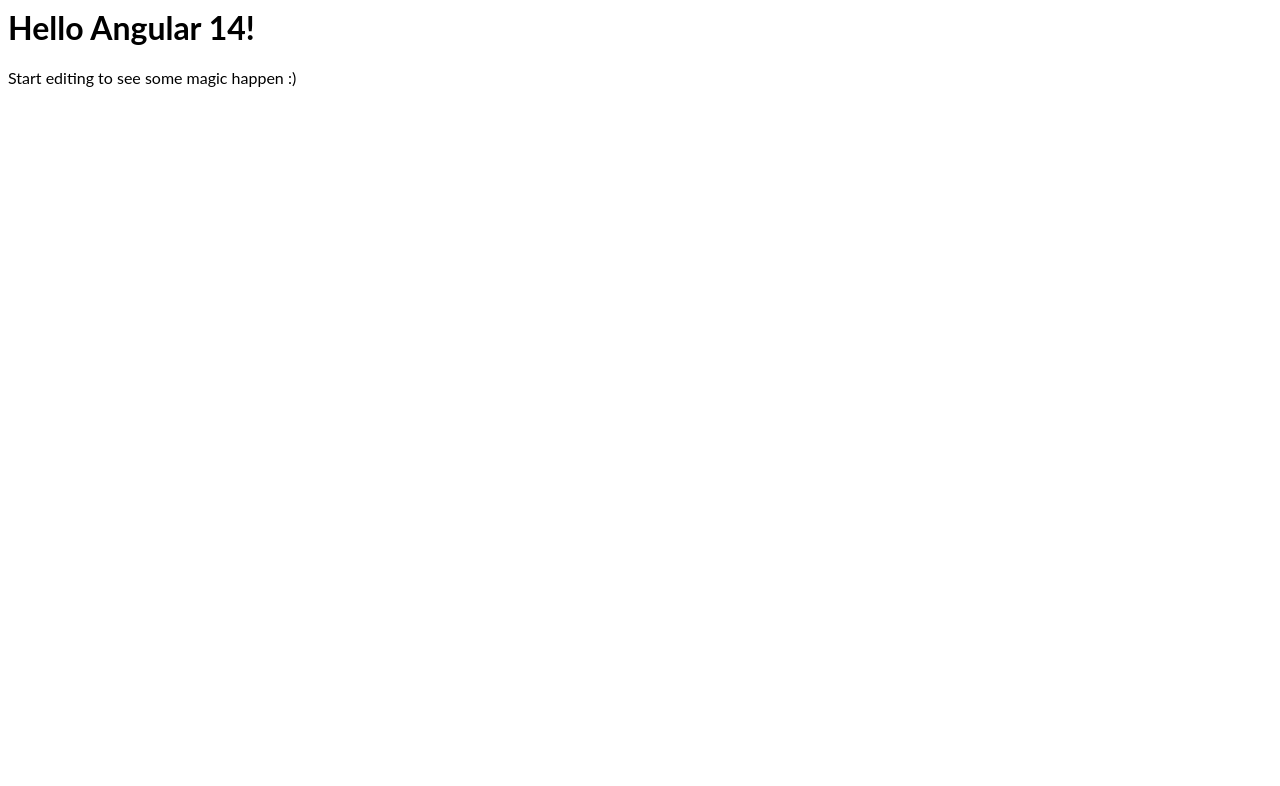
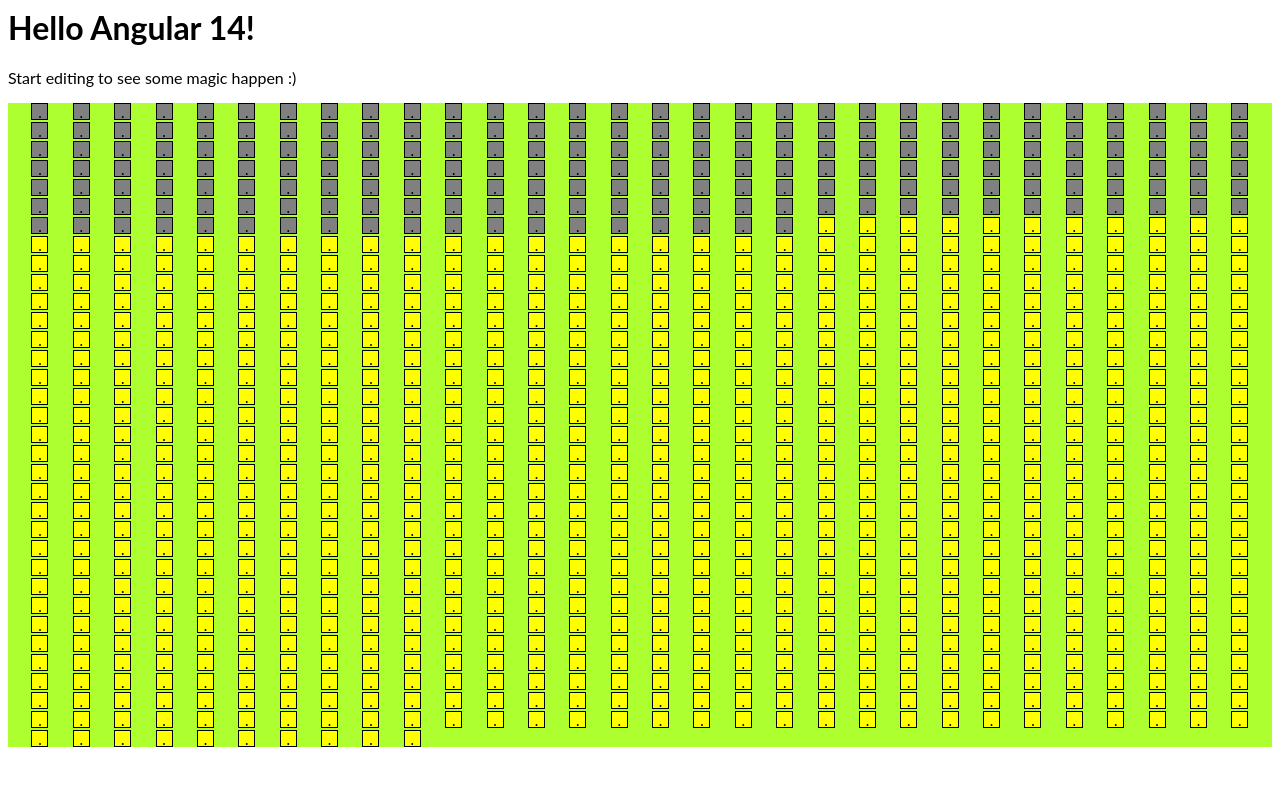
Before and after one commit to maxgerashenko/angular-my-weeks, an Angular app: page / in a window 1280 px wide. Shown: the top 786 px of the page. Built offline with nearby package versions, Linux system fonts and the light colour scheme.

Commit message:
Add grid template

```diff
--- a/src/app/app.component.css
+++ b/src/app/app.component.css
@@ -4,4 +4,27 @@
 
 .grid-container {
   display: grid;
+  grid-template-columns: repeat(30, 15px [col-start]);
+  grid-template-rows: 1fr 1fr 1fr;
+  column-gap: 2px;
+  row-gap: 2px;
+  background: greenyellow;
+  justify-items: center;
+  align-items: center;
+  justify-content: space-evenly;
+  align-content: center;
+  grid-auto-flow: row;
+  transition: all 1s;
 }
+
+.grid-item {
+  border: 1px solid black;
+  background: yellow;
+  width: 15px;
+  height: 15px;
+  text-align: center;
+}
+
+.grid-item.done{
+    background: grey;
+}
--- a/src/app/app.component.html
+++ b/src/app/app.component.html
@@ -4,5 +4,9 @@
 </p>
 
 <div class="grid-container">
-
+  <div
+  [ngClass]="{'done': week < age}"
+  class="grid-item"
+  *ngFor="let week of weeks;">
+    . </div>
 </div>
--- a/src/app/app.component.ts
+++ b/src/app/app.component.ts
@@ -1,10 +1,20 @@
-import { Component, VERSION } from '@angular/core';
+import { Component, VERSION, OnInit } from '@angular/core';
 
 @Component({
   selector: 'my-app',
   templateUrl: './app.component.html',
   styleUrls: [ './app.component.css' ]
 })
-export class AppComponent  {
+export class AppComponent implements OnInit {
   name = 'Angular ' + VERSION.major;
+
+  weeks = [];
+
+  age = 200;
+
+  ngOnInit(){
+    for(let i=1; i<=1000; i++) {
+      this.weeks.push(i);
+    }
+  }
 }
```
